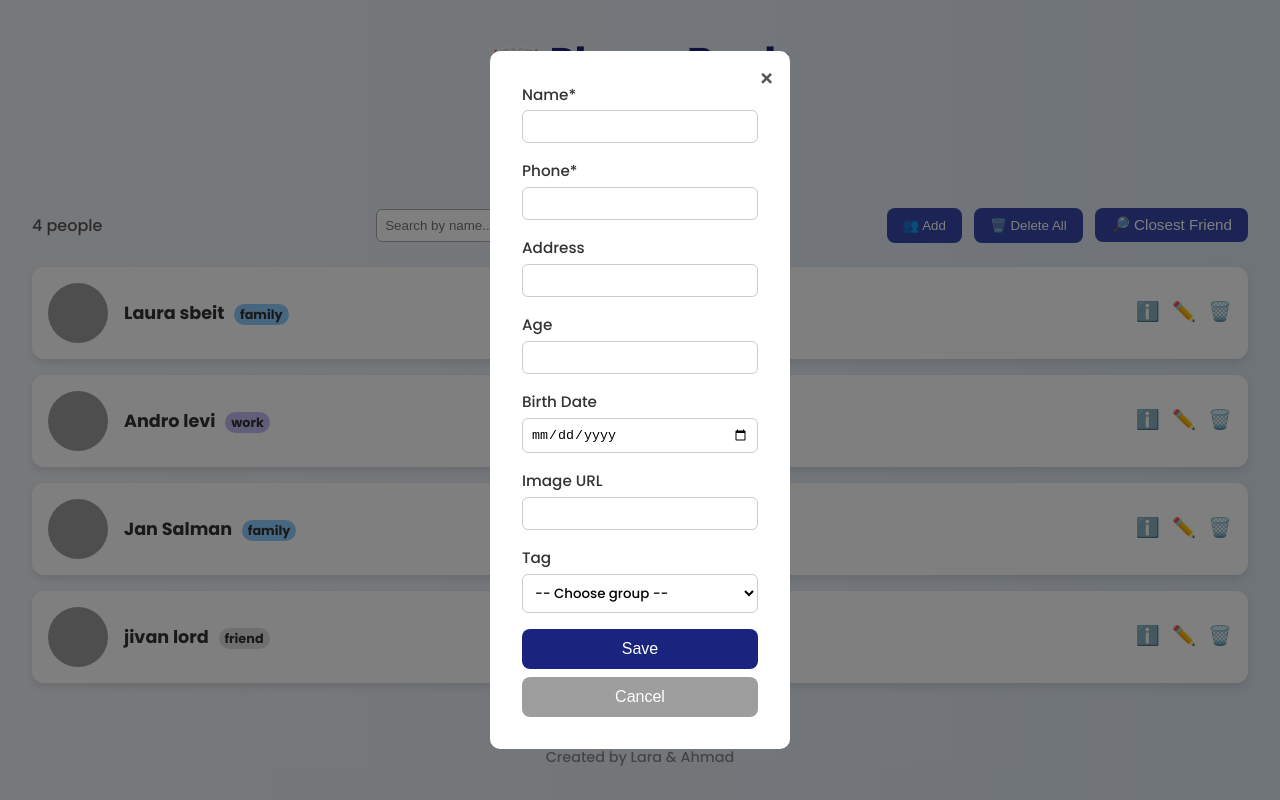
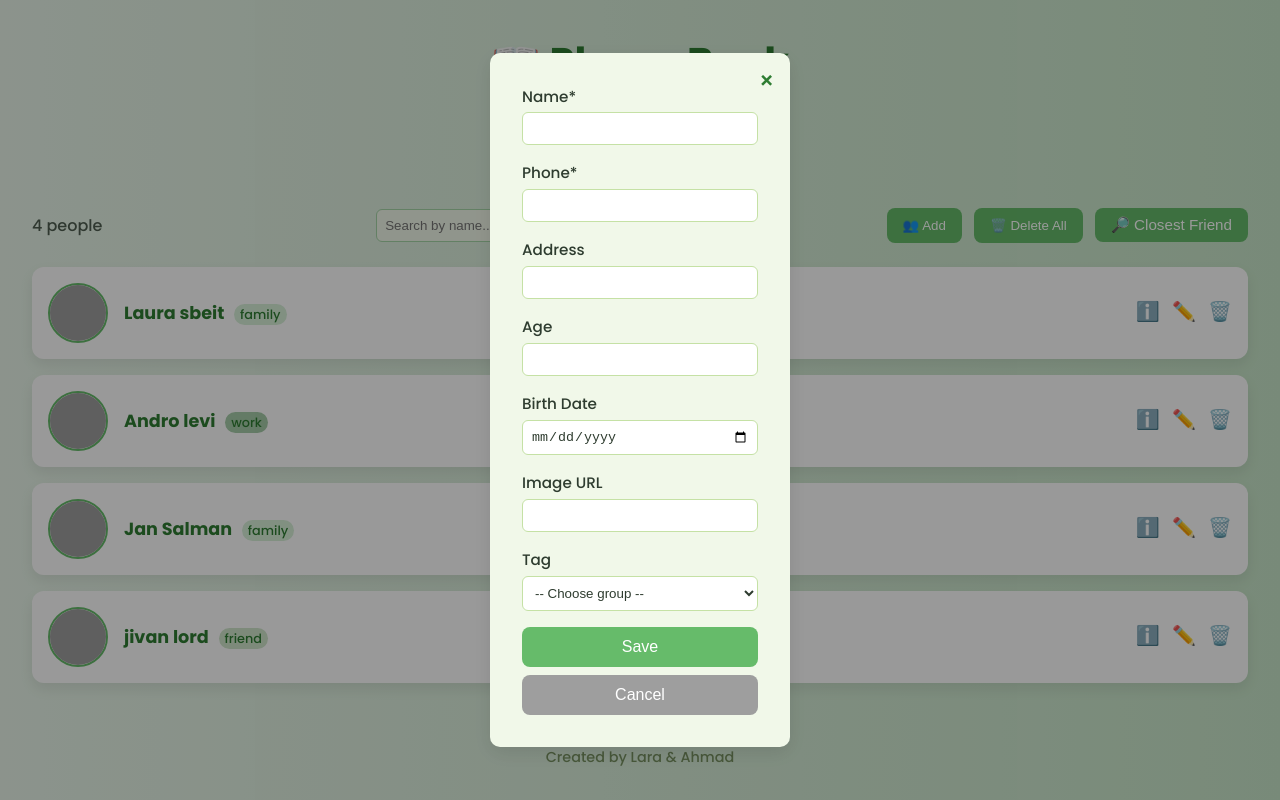
Before and after one commit to larakh51/finalPro, a plain HTML site: page index.html in a window 1280 px wide. Both pictures are taken after a click on the button "👥 Add". Drawn offline with nearby package versions, Linux system fonts and the light colour scheme; grey boxes are pictures that could not be loaded.

Commit message:
Update Style.css

```diff
--- a/Style.css
+++ b/Style.css
@@ -1,4 +1,4 @@
-/* style.css */
+/* style.css – Fresh Green Theme */
 
 * {
   box-sizing: border-box;
@@ -8,16 +8,16 @@
 
 body {
   font-family: 'Poppins', sans-serif;
-  background: linear-gradient(to right, #f0f2f5, #dfe9f3);
+  background: linear-gradient(to right, #e8f5e9, #c8e6c9);
   padding: 2rem;
-  color: #333;
+  color: #2e3c2f;
 }
 
 h1 {
   text-align: center;
   font-size: 2.5rem;
   margin-bottom: 2rem;
-  color: #1a237e;
+  color: #2e7d32;
 }
 
 .top-bar {
@@ -30,7 +30,7 @@ h1 {
 
 .people-count {
   font-size: 1rem;
-  color: #555;
+  color: #4e5d50;
 }
 
 .search-box {
@@ -42,23 +42,26 @@ h1 {
 .search-box input {
   padding: 0.5rem;
   border-radius: 6px;
-  border: 1px solid #aaa;
+  border: 1px solid #a5d6a7;
   width: 200px;
+  background-color: #f1f8e9;
+  color: #2e3c2f;
 }
 
 .top-buttons button {
   padding: 0.6rem 1rem;
   border: none;
   border-radius: 8px;
-  background-color: #3949ab;
+  background-color: #66bb6a;
   color: white;
   font-weight: 500;
   margin-left: 0.5rem;
   cursor: pointer;
+  transition: background-color 0.3s ease;
 }
 
 .top-buttons button:hover {
-  background-color: #283593;
+  background-color: #388e3c;
 }
 
 .contacts-list {
@@ -68,17 +71,18 @@ h1 {
 }
 
 .contact-card {
-  background-color: white;
+  background-color: #ffffff;
   border-radius: 12px;
   padding: 1rem;
   display: flex;
   align-items: center;
-  box-shadow: 0 4px 8px rgba(0,0,0,0.1);
+  box-shadow: 0 6px 14px rgba(0, 0, 0, 0.08);
   transition: 0.3s;
 }
 
 .contact-card:hover {
   transform: translateY(-4px);
+  background-color: #e0f2f1;
 }
 
 .avatar {
@@ -87,6 +91,7 @@ h1 {
   border-radius: 50%;
   object-fit: cover;
   margin-right: 1rem;
+  border: 2px solid #66bb6a;
 }
 
 .info {
@@ -99,10 +104,11 @@ h1 {
 .contact-name {
   font-weight: 600;
   font-size: 1.1rem;
+  color: #2e7d32;
 }
 
 .contact-phone {
-  color: #666;
+  color: #4f5f50;
   font-size: 0.95rem;
 }
 
@@ -112,12 +118,18 @@ h1 {
   font-size: 1.2rem;
   cursor: pointer;
   margin-left: 0.5rem;
+  color: #4caf50;
+  transition: transform 0.2s;
+}
+
+.card-buttons button:hover {
+  transform: scale(1.3);
 }
 
 footer {
   margin-top: 4rem;
   text-align: center;
-  color: #888;
+  color: #789262;
   font-size: 0.9rem;
 }
 
@@ -125,7 +137,7 @@ footer {
   position: fixed;
   top: 0; left: 0;
   width: 100%; height: 100%;
-  background-color: rgba(0, 0, 0, 0.5);
+  background-color: rgba(0, 0, 0, 0.4);
   display: flex;
   justify-content: center;
   align-items: center;
@@ -133,12 +145,13 @@ footer {
 }
 
 .popup-content {
-  background-color: white;
+  background-color: #f1f8e9;
   padding: 2rem;
   border-radius: 10px;
   width: 300px;
   max-width: 90%;
   position: relative;
+  box-shadow: 0 6px 20px rgba(0, 0, 0, 0.1);
 }
 
 .close-btn {
@@ -146,7 +159,7 @@ footer {
   top: 10px;
   right: 15px;
   font-size: 1.5rem;
-  color: #555;
+  color: #2e7d32;
   cursor: pointer;
 }
 
@@ -154,28 +167,22 @@ footer {
   display: block;
   margin-bottom: 1rem;
   font-size: 0.95rem;
+  color: #2e3c2f;
 }
 
-.popup input {
-  width: 100%;
-  padding: 0.5rem;
-  border-radius: 6px;
-  border: 1px solid #ccc;
-  margin-top: 0.3rem;
-}
+.popup input,
 .popup select {
   width: 100%;
   padding: 0.5rem;
   border-radius: 6px;
-  border: 1px solid #ccc;
+  border: 1px solid #c5e1a5;
   margin-top: 0.3rem;
-  background-color: white;
-  font-family: inherit;
+  background-color: #ffffff;
+  color: #2e3c2f;
 }
 
-
 .popup button[type="submit"] {
-  background-color: #1a237e;
+  background-color: #66bb6a;
   color: white;
   border: none;
   width: 100%;
@@ -186,22 +193,8 @@ footer {
 }
 
 .popup button[type="submit"]:hover {
-  background-color: #0d174a;
+  background-color: #388e3c;
 }
-
-.hidden {
-  display: none;
-}
-
-.visually-hidden {
-  position: absolute;
-  left: -9999px;
-}
-
-.contact-card.hovered {
-  background-color: rgb(144, 185, 238) !important;
-}
-
 
 .cancel-btn {
   background-color: #9e9e9e;
@@ -224,25 +217,30 @@ footer {
   font-size: 0.8rem;
   padding: 2px 6px;
   border-radius: 12px;
-  background-color: #e0e0e0;
-  color: #333;
+  background-color: #d0e6cb;
+  color: #2e7d32;
   margin-left: 6px;
+  font-weight: 500;
 }
 
 .tag-label.family {
-  background-color: #8fccff;
+  background-color: #d7f0d8;
 }
+
 .tag-label.work {
-  background-color: #c3bdf5;
+  background-color: #a6cca9;
 }
+
 .tag-label.friends {
-  background-color: #8eb7ca;
+  background-color: #c8e6c9;
 }
+
 .birthday {
   margin-left: 6px;
   font-size: 1.1rem;
-  color: hotpink;
+  color: #ff7043;
 }
+
 .mood-selector {
   text-align: center;
   margin-bottom: 1rem;
@@ -259,13 +257,19 @@ footer {
   font-size: 1.5rem;
   cursor: pointer;
   transition: transform 0.2s;
+  color: #2e7d32;
 }
 
 .mood-option:hover {
   transform: scale(1.3);
 }
+
+.contact-card.hovered {
+  background-color: #e0f2f1 !important;
+}
+
 #findClosestBtn {
-  background-color: #3949ab;
+  background-color: #66bb6a;
   color: white;
   border: none;
   padding: 0.5rem 1rem;
@@ -277,5 +281,14 @@ footer {
 }
 
 #findClosestBtn:hover {
-  background-color: #303f9f;
+  background-color: #388e3c;
 }
+
+.hidden {
+  display: none;
+}
+
+.visually-hidden {
+  position: absolute;
+  left: -9999px;
+}
```
